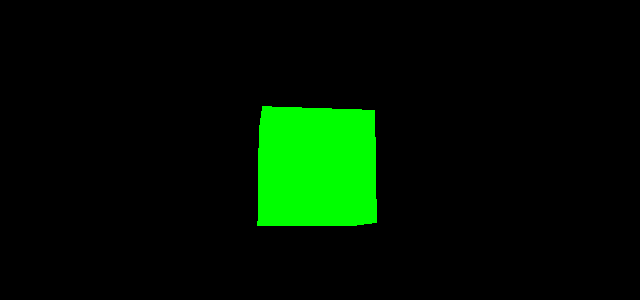
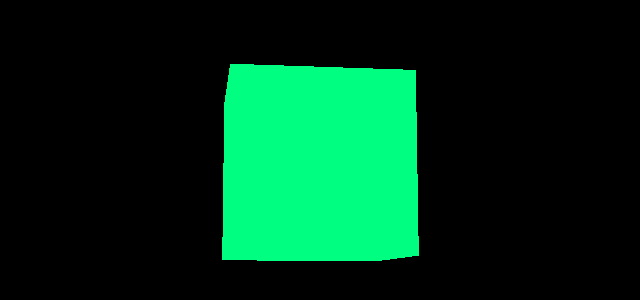
Before and after one commit to ALEVOLDON/My-first-three.js-app, a plain HTML site: page index.html in a window 1280 px wide. Shown: the part 228-528 px from the top of the page, without its empty margins (328-968 px from the left). Drawn offline with nearby package versions, Linux system fonts and the light colour scheme.

Commit message:
update file

```diff
--- a/index.html
+++ b/index.html
@@ -11,14 +11,14 @@
 		<script src="js/three.js"></script>
 		<script>
 			const scene = new THREE.Scene();
-			const camera = new THREE.PerspectiveCamera( 75, window.innerWidth / window.innerHeight, 0.1, 1000 );
+			const camera = new THREE.PerspectiveCamera( 50, window.innerWidth / window.innerHeight, 0.1, 1000 );
 
 			const renderer = new THREE.WebGLRenderer();
 			renderer.setSize( window.innerWidth, window.innerHeight );
 			document.body.appendChild( renderer.domElement );
 
 			const geometry = new THREE.BoxGeometry();
-			const material = new THREE.MeshBasicMaterial( { color: 0x00ff00 } );
+			const material = new THREE.MeshBasicMaterial( { color: 0x00FF80 } );
 			const cube = new THREE.Mesh( geometry, material );
 			scene.add( cube );
 
```
